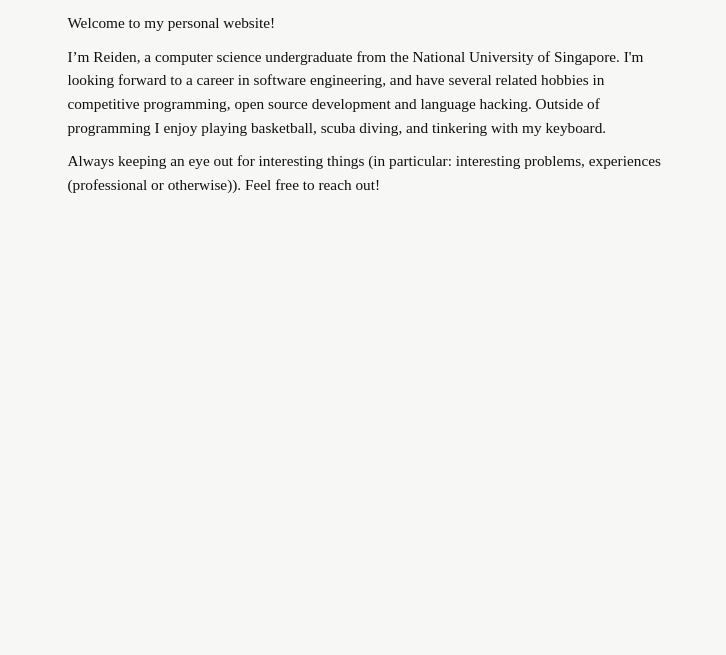
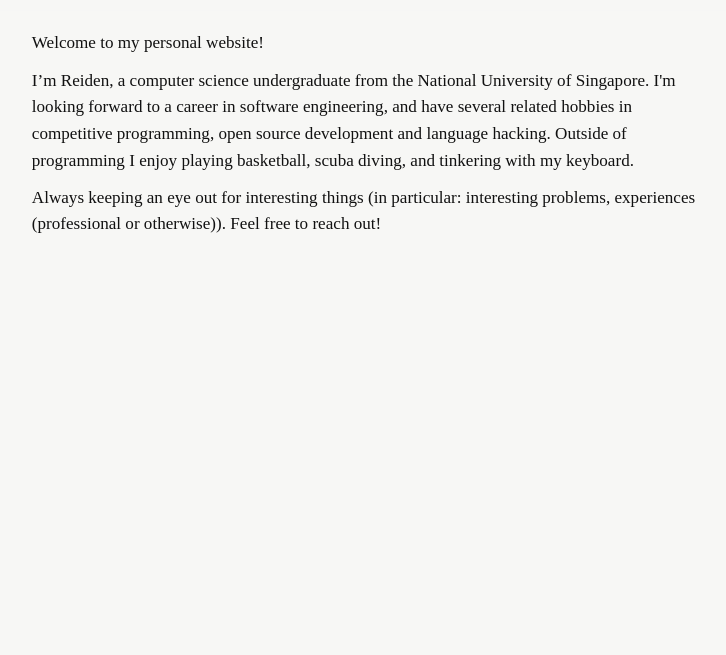
Before and after one commit to reidenong/reidenong.github.io, a plain HTML site: page index.html in a window 1280 px wide. Shown: the part 145-800 px from the top of the page, without its empty margins (263-989 px from the left). Drawn offline with Linux system fonts and the light colour scheme.

Commit message:
Increase scaling

```diff
--- a/styles.css
+++ b/styles.css
@@ -17,7 +17,7 @@
   --content-gap: 20px;
   /* space between header and content */
 
-  --desktop-scale: 0.85;
+  --desktop-scale: 0.95;
 
   /* Nav spacing (compresses on smaller widths) */
   --nav-gap: clamp(4px, 3vw, 56px);
```
